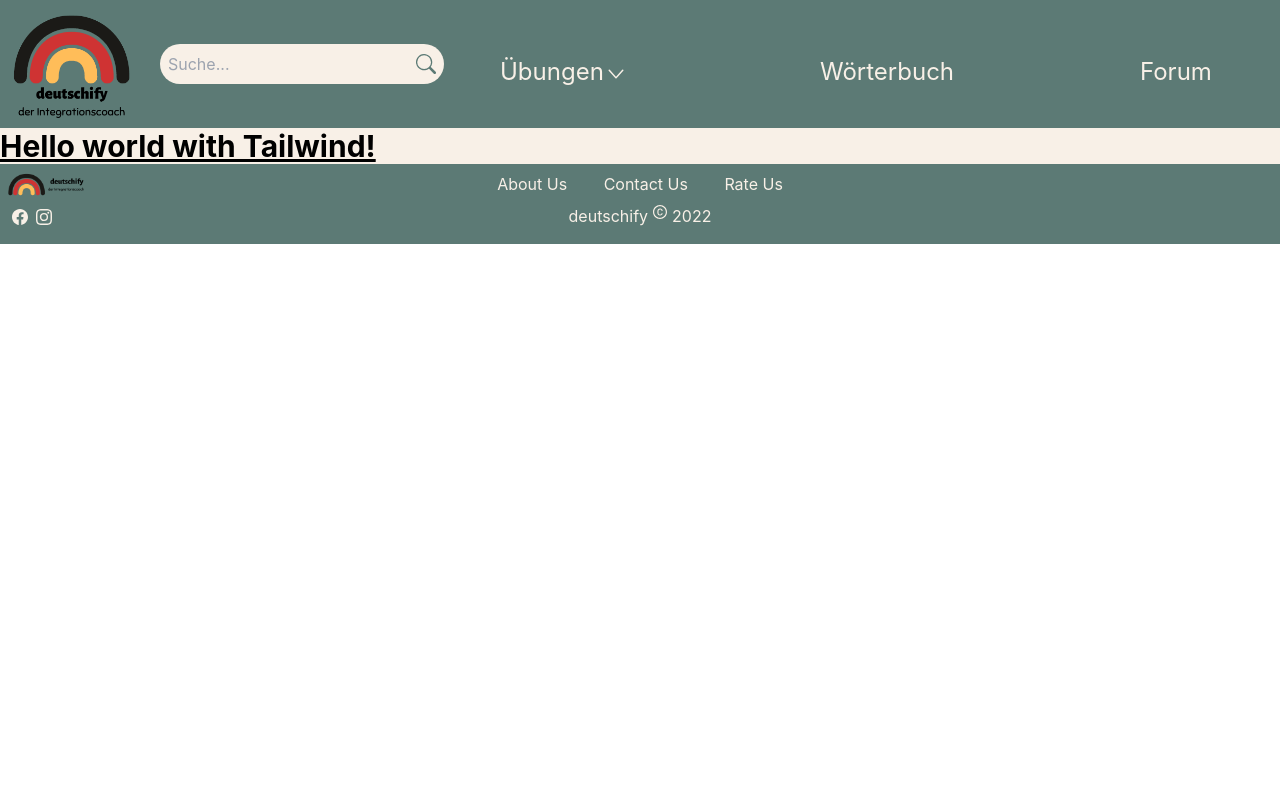
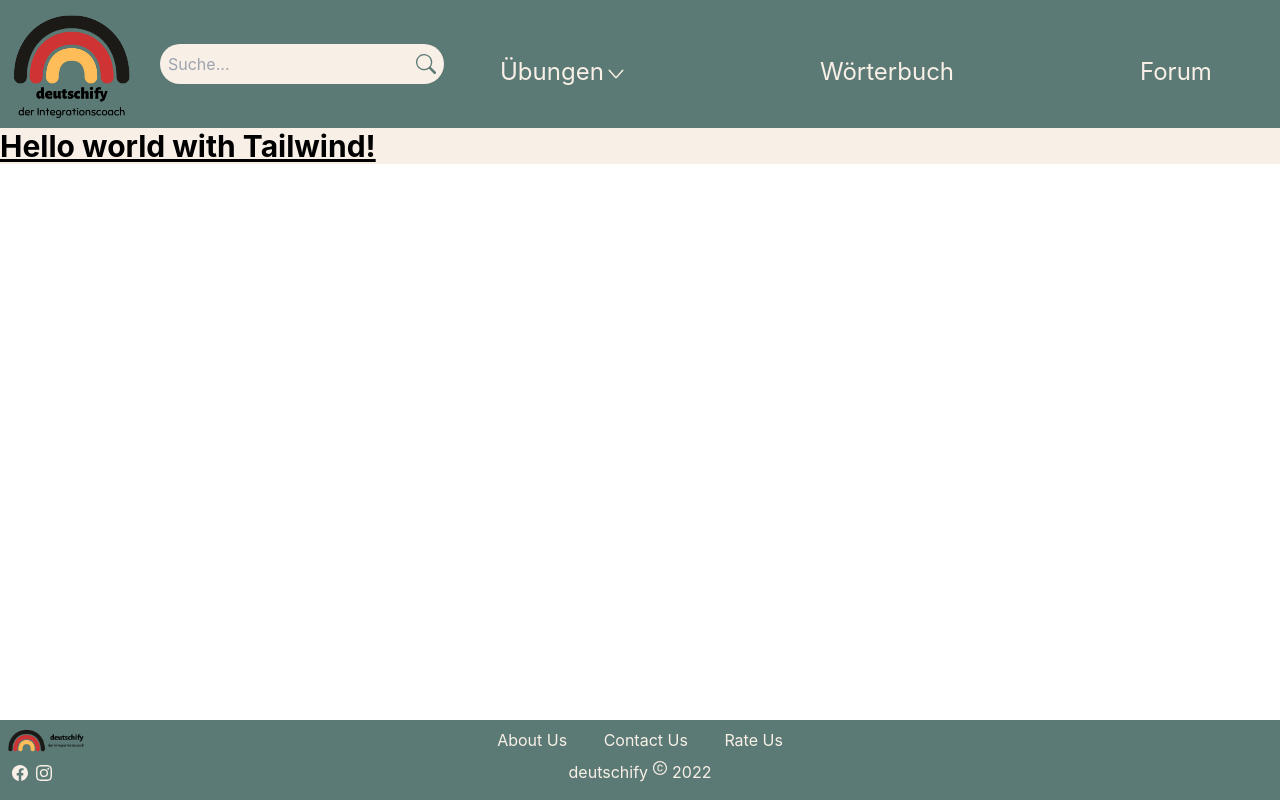
Before and after one commit to deutschify/deutschify, a React (Vite) app: page / in a window 1280 px wide. Shown: the top 800 px of the page. Built offline with nearby package versions, Linux system fonts and the light colour scheme; the HTML template or start-up script is replaced by a standard one.

Commit message:
footer fixed to the bottom

```diff
--- a/src/components/footer/Footer.jsx
+++ b/src/components/footer/Footer.jsx
@@ -11,7 +11,7 @@ const Footer = () => {
     // footer
     return (
         // footer
-        <div className="w-full flex text-center bg-palette-80 text-palette-50">
+        <div className="w-full flex text-center bg-palette-80 text-palette-50 fixed bottom-0">
             <div className="w-3/12">
                 <img
                     src="./images/deutschify-side.png"
--- a/src/components/header/Header.jsx
+++ b/src/components/header/Header.jsx
@@ -7,7 +7,7 @@ const Header = () => {
         <div className="w-full bg-palette-80 text-palette-50 flex">
             <img
                 src="./images/deutschify.png"
-                className="w-36 p-2 stroke-palette-50"
+                className="w-36 p-2 "
 
                 alt=""
             />
```
